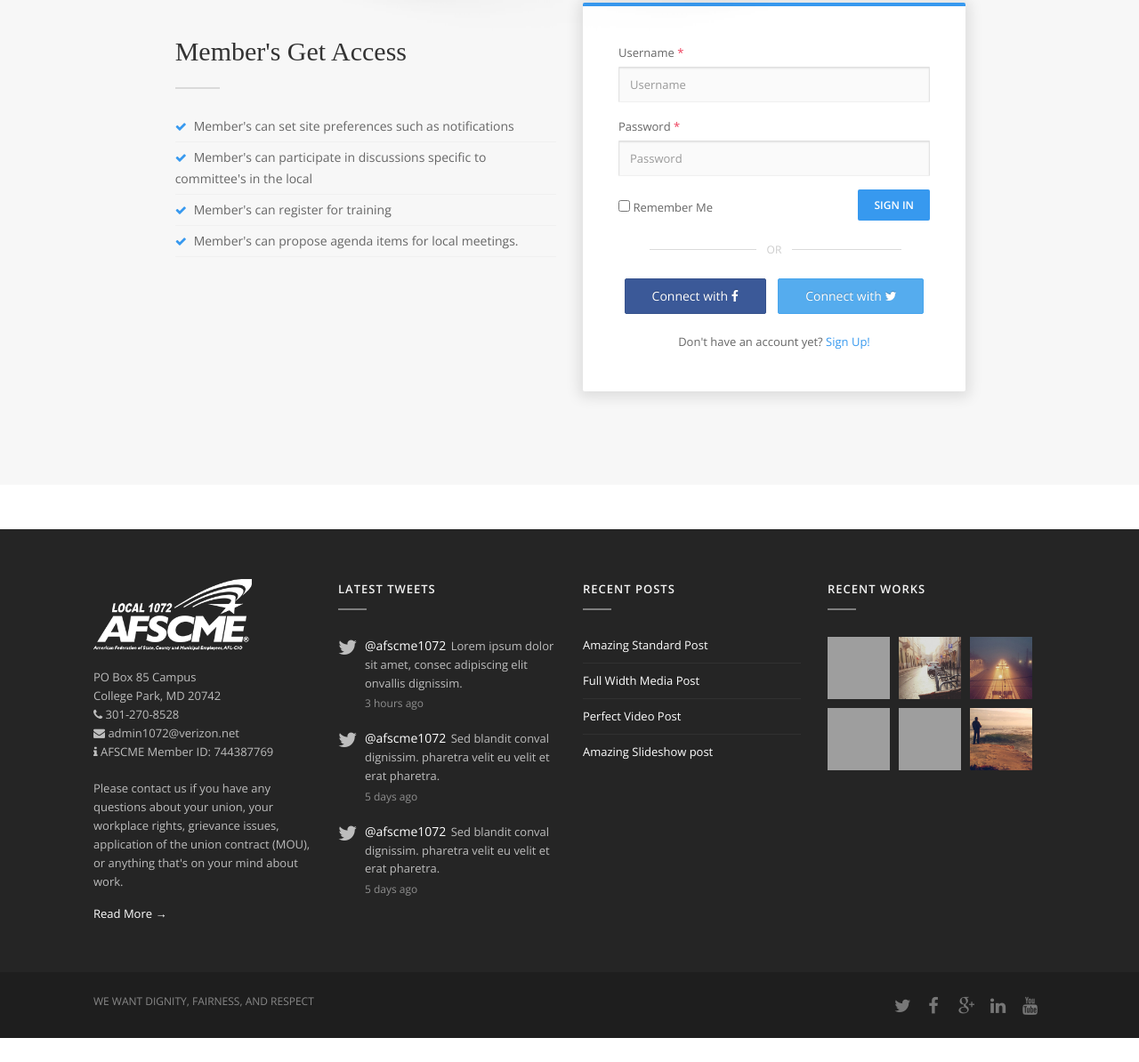
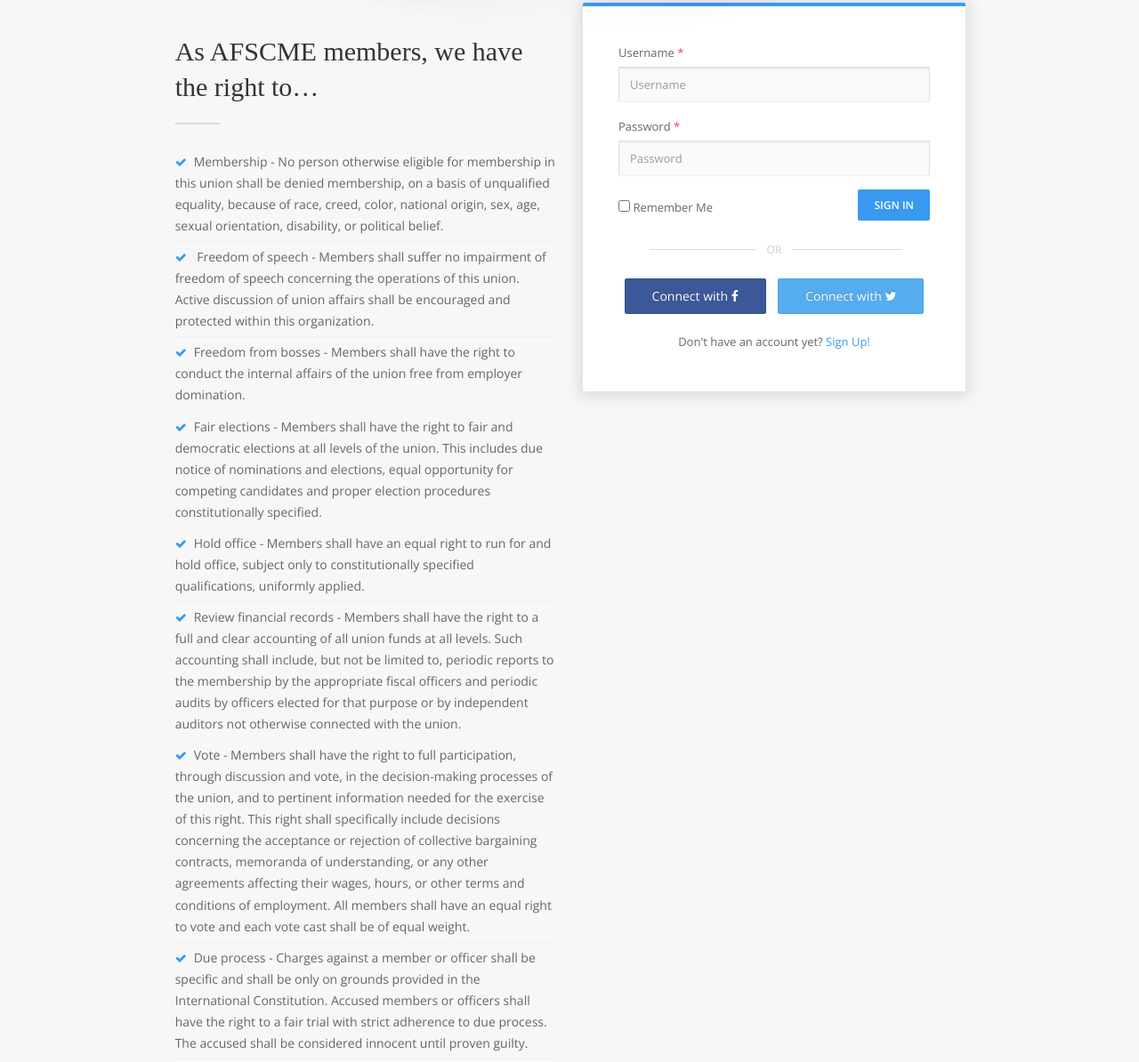
Before and after one commit to akilahjackson/afscmelocal1072, a plain HTML site: page login.html in a window 1280 px wide. Shown: the part 217-1411 px from the top of the page at 89% size. Before the commit the page ends 1384 px from the top, so only its background shows below. Drawn offline with nearby package versions, Linux system fonts and the light colour scheme; grey boxes are pictures that could not be loaded; files whose address does not match are found by name.

Commit message:
update the bill of rights on log in page

```diff
--- a/login.html
+++ b/login.html
@@ -175,15 +175,27 @@
                     <div class="col-sm-5 col-sm-offset-1">
 
                         <p class="v-smash-text-large pull-top">
-                            <span>Member's Get Access</span>
+                            <span>As AFSCME members, we have the right to…</span>
                         </p>
                         <div class="horizontal-break left"></div>
 
                         <ul class="v-list-v2">
-                            <li class="v-animation" data-animation="fade-from-right" data-delay="150"><i class="fa fa-check"></i><span class="v-lead">Member's can set site preferences such as notifications</span></li>
-                            <li class="v-animation" data-animation="fade-from-right" data-delay="300"><i class="fa fa-check"></i><span class="v-lead">Member's can participate in discussions specific to committee's in the local</span></li>
-                            <li class="v-animation" data-animation="fade-from-right" data-delay="450"><i class="fa fa-check"></i><span class="v-lead">Member's can register for training </span></li>
-                            <li class="v-animation" data-animation="fade-from-right" data-delay="600"><i class="fa fa-check"></i><span class="v-lead">Member's can propose agenda items for local meetings.</span></li>
+                            <li class="v-animation" data-animation="fade-from-right" data-delay="150"><i class="fa fa-check"></i><span class="v-lead">Membership -
+No person otherwise eligible for membership in this union shall be denied membership, on a basis of unqualified equality, because of race, creed, color, national origin, sex, age, sexual orientation, disability, or political belief.</span></li>
+                            <li class="v-animation" data-animation="fade-from-right" data-delay="300"><i class="fa fa-check"></i><span class="v-lead"> Freedom of speech -
+Members shall suffer no impairment of freedom of speech concerning the operations of this union. Active discussion of union affairs shall be encouraged and protected within this organization.</span></li>
+                            <li class="v-animation" data-animation="fade-from-right" data-delay="450"><i class="fa fa-check"></i><span class="v-lead">Freedom from bosses -
+Members shall have the right to conduct the internal affairs of the union free from employer domination. </span></li>
+                            <li class="v-animation" data-animation="fade-from-right" data-delay="600"><i class="fa fa-check"></i><span class="v-lead">Fair elections -
+Members shall have the right to fair and democratic elections at all levels of the union. This includes due notice of nominations and elections, equal opportunity for competing candidates and proper election procedures constitutionally specified.</span></li>
+ <li class="v-animation" data-animation="fade-from-right" data-delay="600"><i class="fa fa-check"></i><span class="v-lead">Hold office -
+Members shall have an equal right to run for and hold office, subject only to constitutionally specified qualifications, uniformly applied.</span></li>
+ <li class="v-animation" data-animation="fade-from-right" data-delay="600"><i class="fa fa-check"></i><span class="v-lead">Review financial records -
+Members shall have the right to a full and clear accounting of all union funds at all levels. Such accounting shall include, but not be limited to, periodic reports to the membership by the appropriate fiscal officers and periodic audits by officers elected for that purpose or by independent auditors not otherwise connected with the union.</span></li>
+ <li class="v-animation" data-animation="fade-from-right" data-delay="600"><i class="fa fa-check"></i><span class="v-lead">Vote -
+Members shall have the right to full participation, through discussion and vote, in the decision-making processes of the union, and to pertinent information needed for the exercise of this right. This right shall specifically include decisions concerning the acceptance or rejection of collective bargaining contracts, memoranda of understanding, or any other agreements affecting their wages, hours, or other terms and conditions of employment. All members shall have an equal right to vote and each vote cast shall be of equal weight.</span></li>
+ <li class="v-animation" data-animation="fade-from-right" data-delay="600"><i class="fa fa-check"></i><span class="v-lead">Due process -
+Charges against a member or officer shall be specific and shall be only on grounds provided in the International Constitution. Accused members or officers shall have the right to a fair trial with strict adherence to due process. The accused shall be considered innocent until proven guilty.</span></li>
 
                         </ul>
                     </div>
```
